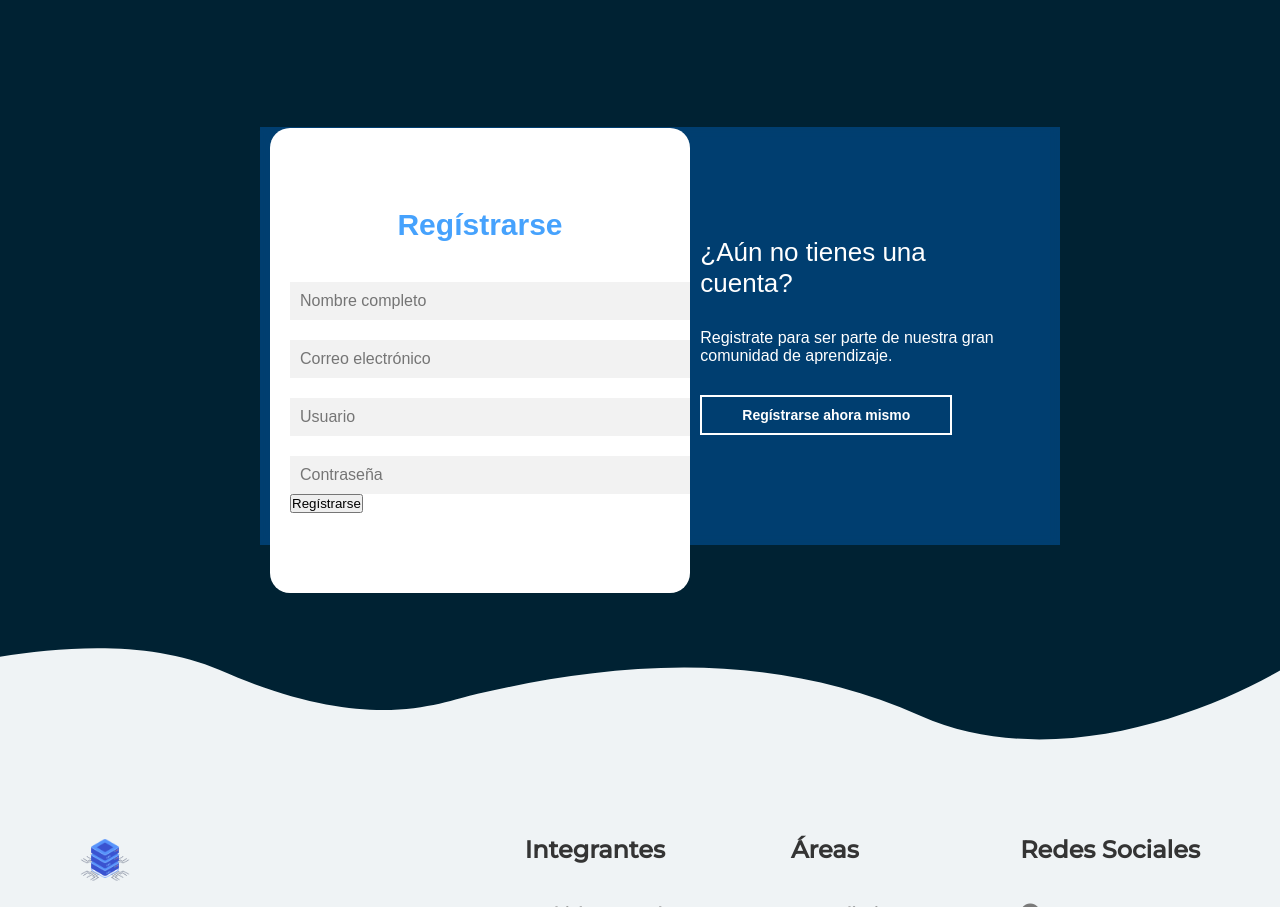
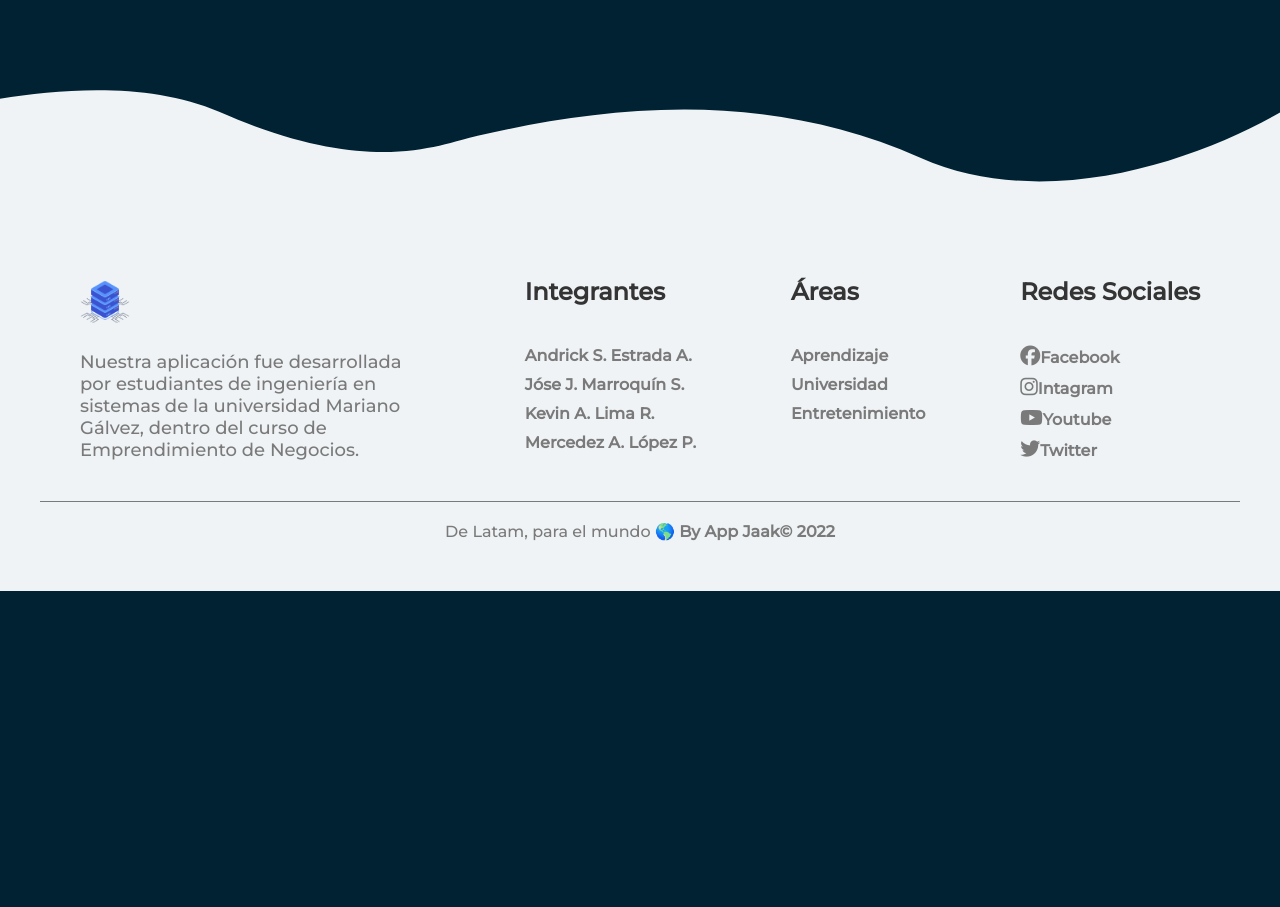
Before and after one commit to Kevinisky27/App-JAAK, a plain HTML site: page index.html in a window 1280 px wide. Shown: the part 2008-2915 px from the top of the page. After the commit the page ends 2599 px from the top, so only its background shows below. Drawn offline with Linux system fonts and the light colour scheme.

Commit message:
eliminación del registro del usuario

```diff
--- a/index.html
+++ b/index.html
@@ -131,7 +131,7 @@
     </div>
 
     <!-- Sección de Suscripción -->
-    <div class="contenedor__todo">
+    <!-- <div class="contenedor__todo">
       <div class="caja__trasera">
         <div class="caja__trasera-login">
           <h3>¿Ya tienes una cuenta con nosotros?</h3>
@@ -143,24 +143,24 @@
           <p>Registrate para ser parte de nuestra gran comunidad de aprendizaje.</p>
           <button id="btn__registrarse">Regístrarse ahora mismo</button>
         </div>
-      </div>
+      </div> -->
       <!-- Formulario de login register -->
-      <div class="contenedor__login-register">
+      <!-- <div class="contenedor__login-register"> -->
         <!-- Formulario de login -->
-        <form action="" class="formulario__login">
+        <!-- <form action="" class="formulario__login">
           <h2>Iniciar Sesión</h2>
           <input type="text" placeholder="Correo Electrónico">
           <input type="password" placeholder="Contraseña">
-        </form>
+        </form> -->
         <!-- Formulario registro -->
-        <form action="" class="formulario__register">
+        <!-- <form action="" class="formulario__register">
           <h2>Regístrarse</h2>
           <input type="text" placeholder="Nombre completo">
           <input type="text" placeholder="Correo electrónico">
           <input type="text" placeholder="Usuario">
           <input type="password" placeholder="Contraseña">
           <Button>Regístrarse</Button>
-        </form>
+        </form> -->
       </div>
     </div>
   </main>
```
